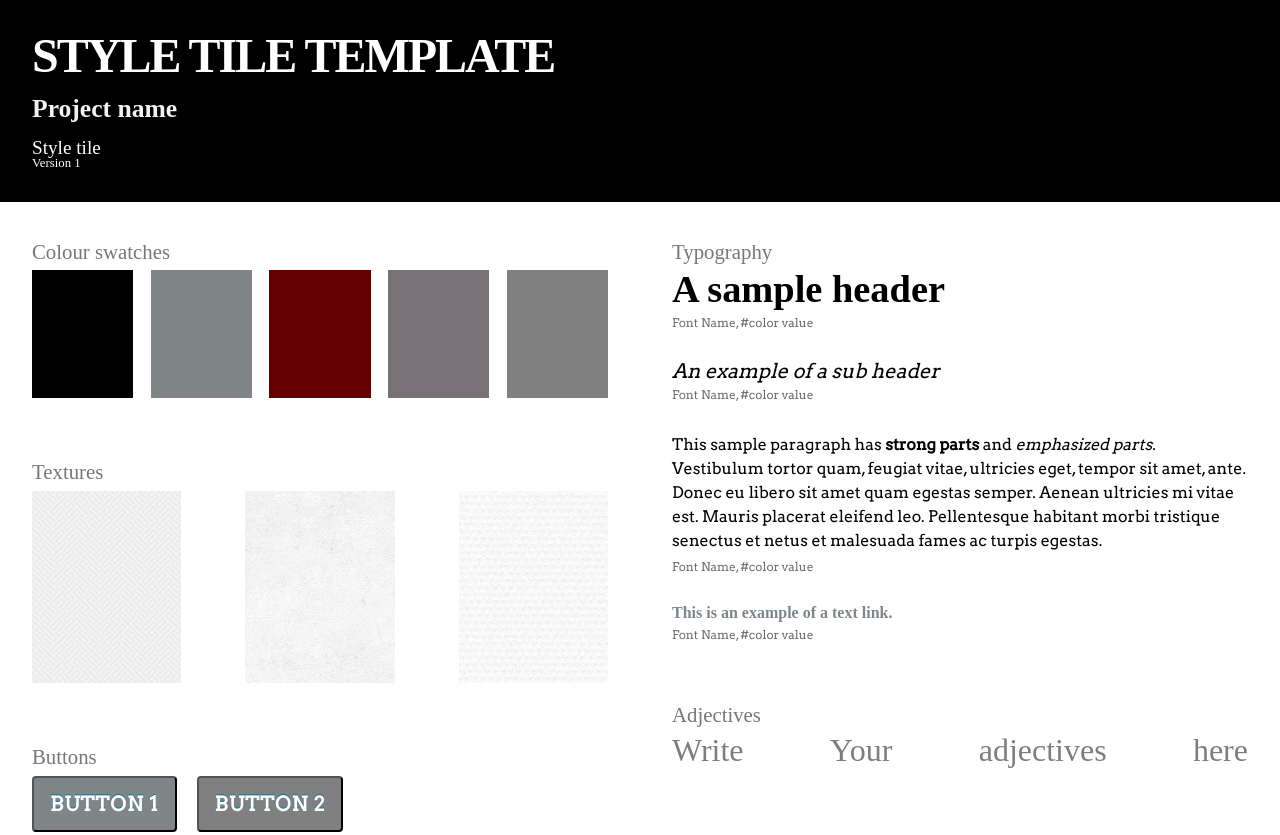
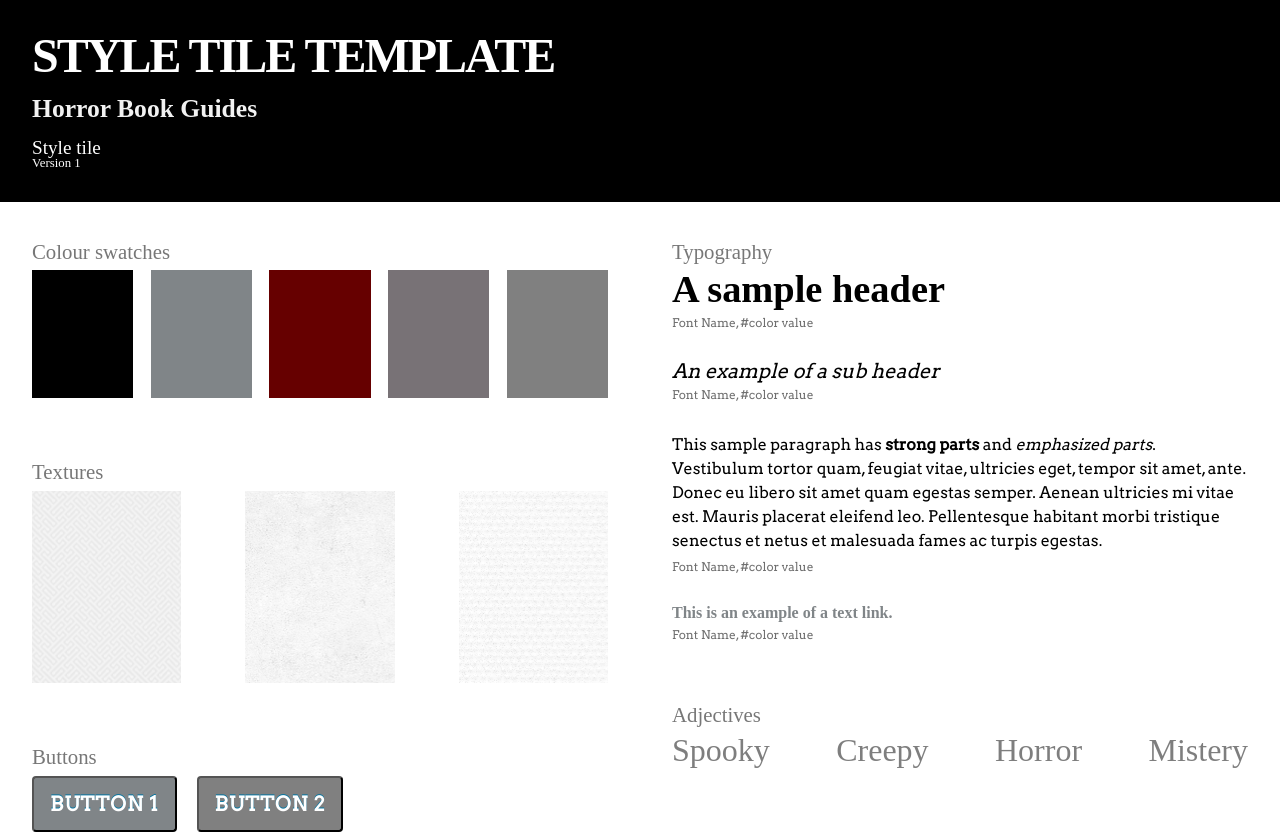
Before and after one commit to luizahorowicz/mystyle, a plain HTML site: page index.html in a window 1280 px wide. Shown: the top 835 px of the page. Drawn offline with nearby package versions, Linux system fonts and the light colour scheme; a web font is replaced by a local one.

Commit message:
Update index.html

```diff
--- a/index.html
+++ b/index.html
@@ -7,13 +7,14 @@
   <title>Style Tiles with CSS</title>
   <link rel="stylesheet" href="css/reset.css">
   <link rel="stylesheet" href="css/style.css">
+    <script src='http://use.edgefonts.net/creepster.js'></script>
 </head>
 
 <body>
   <div class="full-width header-wrapper">
     <header>
       <h1>Style Tile Template</h1>
-      <h2>Project name</h2>
+      <h2>Horror Book Guides</h2>
       <h3>Style tile</h3>
       <h4>Version 1</h4>
     </header>
@@ -85,10 +86,10 @@
       <section class="adjectives">
         <h3 class="section-heading">Adjectives</h3>
         <ul>
-          <li>Write</li>
-          <li>Your</li>
-          <li>adjectives</li>
-          <li>here</li>
+          <li>Spooky</li>
+          <li>Creepy</li>
+          <li>Horror</li>
+          <li>Mistery</li>
         </ul>
       </section>
     </div><!-- end .column -->
```
